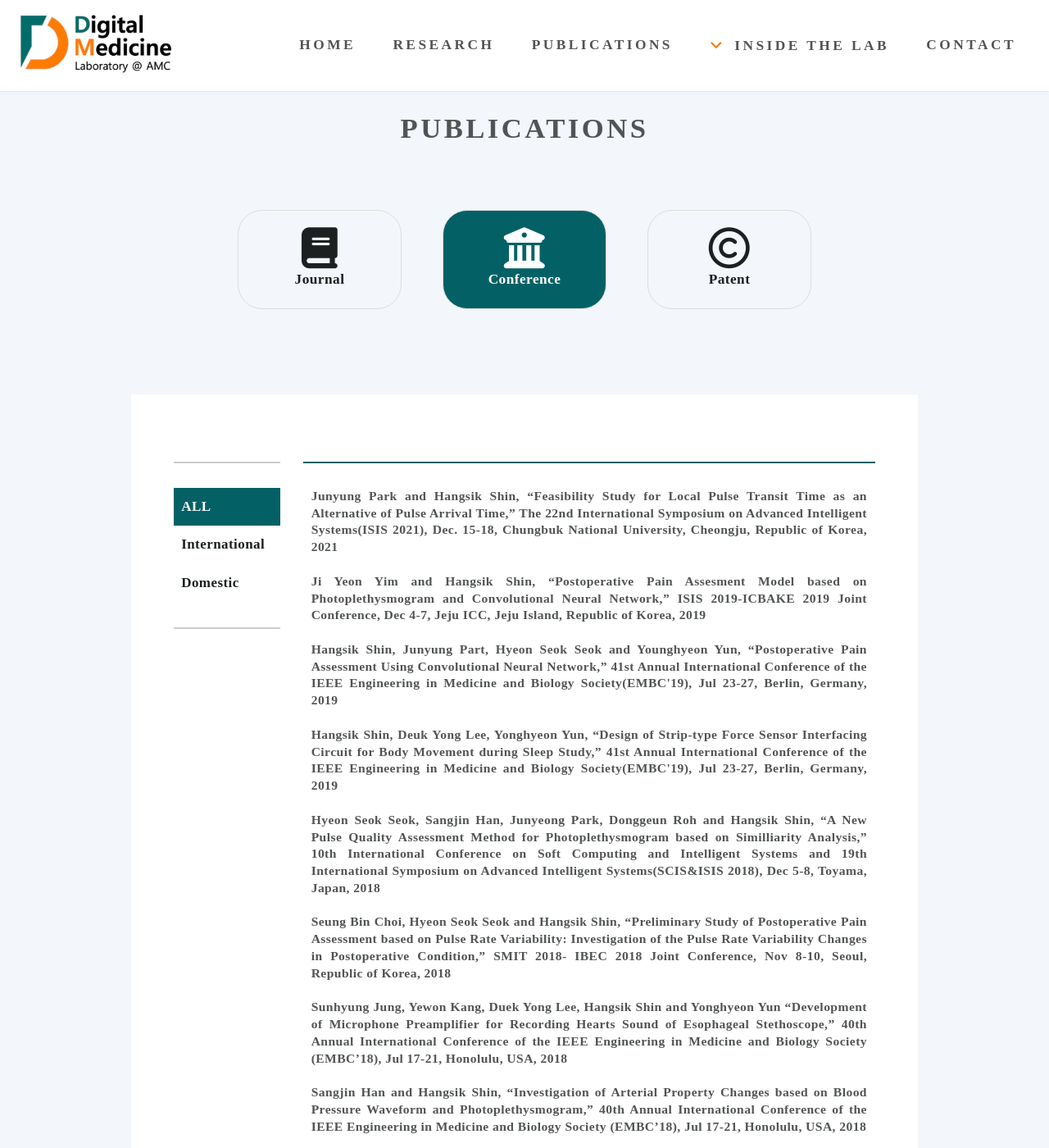
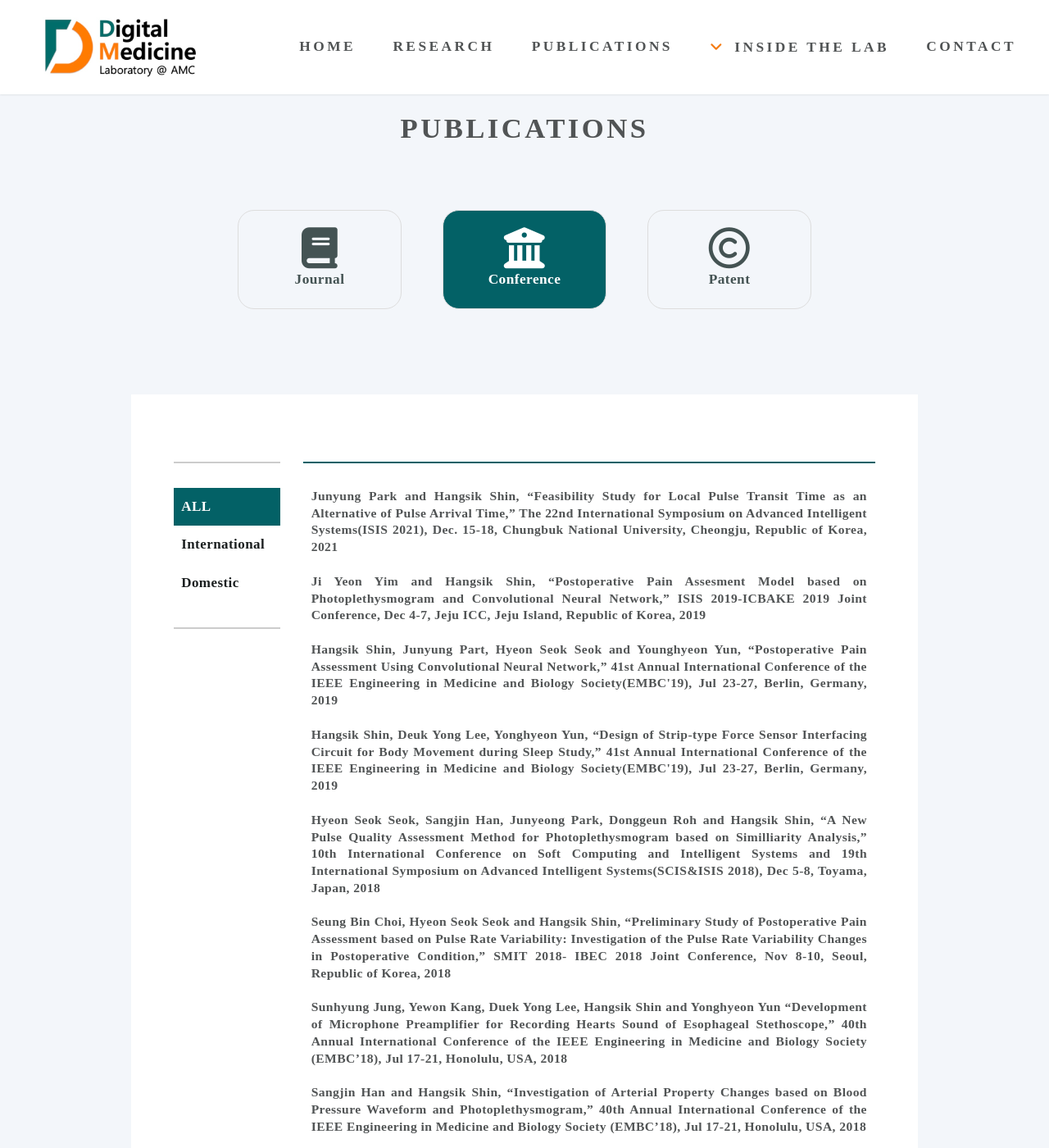
Before and after one commit to ydon1111/ydon1111.github.io, a Jekyll site: the page built from htmls/publications/publications_conference.html, in a window 1280 px wide and 1400 px high. Shown: the whole window at 82% size. Built offline with Jekyll 4.4.1, drawn with Linux system fonts in a browser that asks for light colours; nearby versions of some CDN libraries; some web fonts are replaced.

Commit message:
banner사이즈, 버튼 수정

```diff
--- a/css/style.css
+++ b/css/style.css
@@ -969,6 +969,12 @@
 	border-top: 0;
 }
 
+#logo {
+	border-bottom: none;
+	padding-left: 30px;
+	padding-top: 5px;
+}
+
 /* Banner */
 @-moz-keyframes reveal-banner {
 	0% {
@@ -1049,7 +1055,7 @@
 	color: white;
 	display: inline-block;
 	opacity: 0;
-	padding: 3em;
+	padding: 9em;
 	text-align: center;
 }
 
@@ -1137,7 +1143,7 @@
 #cta {
 	background-attachment: scroll, scroll, scroll, fixed;
 	background-color: #645862;
-	background-image: url("images/light-tl.svg"), url("images/light-tr.svg"), url("images/overlay.png"), url("../images/banner10.jpeg");
+	background-image: url("images/light-tl.svg"), url("images/light-tr.svg"), url("images/overlay.png"), url("../images/banner15.jpeg");
 	background-position: top left, top right, top left, bottom center;
 	background-repeat: no-repeat, no-repeat, repeat, no-repeat;
 	background-size: 25em, 25em, auto, cover;
@@ -1535,7 +1541,7 @@
 	text-align: center;
 	text-decoration: none;
 	padding: 10px;
-	color: #1c2021;
+	color: #445353;
 	transition: background-color 0.3s, color 0.3s;
 	width: 200px;
 	/* Set a fixed width for all nav-link boxes */
@@ -1543,7 +1549,6 @@
 	box-sizing: border-box;
 	/* Use border-box to include padding and border in width calculation */
 	border: 1px solid #d4d4d4;
-	border-radius: 10px;
 }
 
 .nav-link:hover {
@@ -1582,7 +1587,7 @@
 	/* 배경색을 원하는 색상으로 설정 */
 	border: 1px solid #ddd;
 	/* 테두리 설정 */
-	border-radius: 30px;
+	border-radius: 20px;
 	/* 둥근 테두리 설정 */
 	height: 100%;
 }
--- a/htmls/research/wearable_IoT_&_platform.html
+++ b/htmls/research/wearable_IoT_&_platform.html
@@ -9,7 +9,7 @@
 	</header>
 
 	<section class="wrapper style1 container special nav-container">
-		<div class="row" id="research-row">
+		<div class="row">
 
 			<section>
 				<ul>
@@ -142,7 +142,7 @@
 						</Ul>
 					</div>
 
-					<div class="paper" id="wearableBloodPressureMonitoring-paper" align="justify" style="padding-right: 2em; padding-bottom: 2em;">
+					<div class="paper" id="wearableBloodPressureMonitoring-paper" align="justify">
 						<a target="_blank" class='paperclick' href="https://www.mdpi.com/1424-8220/20/1/33">
 							&#8226; Donggeun Roh, Sangjin Han, Junyung Park and Hangsik Shin, “Development of a Multi-Array
 							Pressure
```
